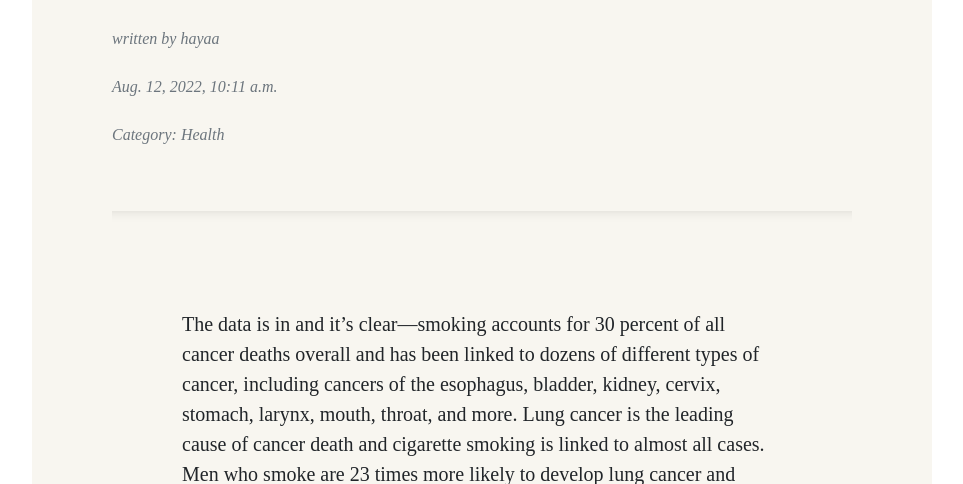
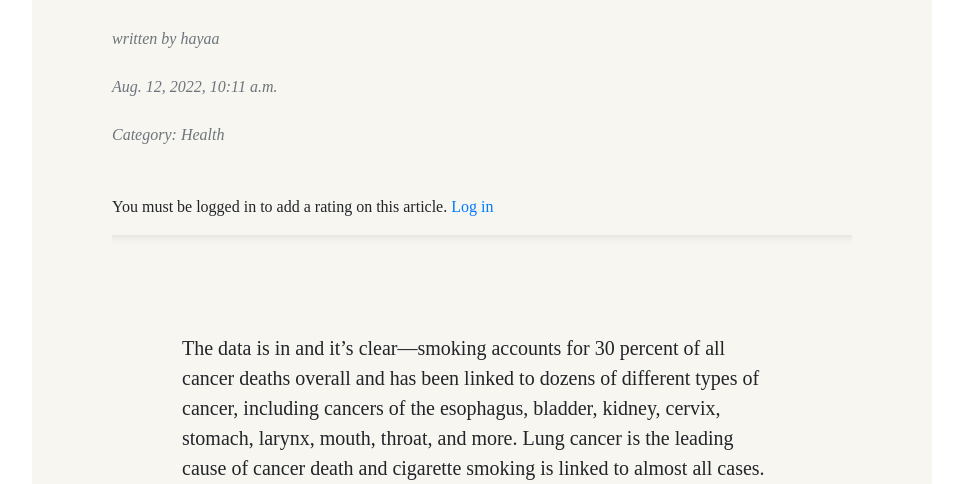
Before and after one commit to HayaaQutaishat/Articles-Application, a Django app: page /article/31 in a window 1280 px wide. Shown: the part 263-747 px from the top of the page, without its empty margins (158-1121 px from the left). Run offline with Django 4.2, Linux system fonts and the light colour scheme; data comes from the database, SQL or seed files in the repository; both versions use the stored data as it was after the commit; some libraries are stand-ins or nearby versions.

Commit message:
Commit 10

```diff
--- a/final/static/final/index.js
+++ b/final/static/final/index.js
@@ -6,6 +6,7 @@ document.addEventListener('DOMContentLoaded', function() {
     const four = document.querySelector('#fourth')
     const five = document.querySelector('#fifth')
     const form = document.querySelector('.rate-form')
+    const confirmBox = document.getElementById('confirm-rating')
 
     const handleSelection = (selection) => {
         switch(selection) {
@@ -83,10 +84,10 @@ document.addEventListener('DOMContentLoaded', function() {
             e.preventDefault()
             // grab the id of the rated article
             const id = e.target.id
-            // console.log(id)
+            console.log(id)
             // grab the id of the score of the article
             const score = getNumericValue(val);
-            // console.log(score)
+            console.log(score)
             fetch('/rating', {
                 method: 'POST',
                 body: JSON.stringify({
@@ -96,13 +97,11 @@ document.addEventListener('DOMContentLoaded', function() {
               })
               .then(response => response.json())
               .then(result => {
-                  console.log(result);
+                //   console.log(result);
+                confirmBox.innerHTML = `<p><mark>Successfully rated with ${score} star(s)!</mark></p>`
               });
         })
     }))
-
-
-
 
     const edit_btns = document.querySelectorAll('.edit_btn')
     edit_btns.forEach(btn => {
--- a/final/static/final/styles.css
+++ b/final/static/final/styles.css
@@ -171,7 +171,7 @@ blockquote:hover {
     border: 0 !important;
 }
 
-.this:hover::after {
+.tool_tip:hover::after {
     content: attr(data-tooltip);
     height: 30px;
     width: max-content;
--- a/final/templates/final/article.html
+++ b/final/templates/final/article.html
@@ -37,6 +37,7 @@
         {% endif %}
             <br>
             {% if user.is_authenticated %}
+            <!-- Rating form -->
                 <form class="rate-form" action="" method="post" id="{{ article.id }}">
                     {% csrf_token %}
                     <button type="submit" class="fa fa-star my_btn" id="first"></button>
@@ -45,7 +46,10 @@
                     <button type="submit" class="fa fa-star my_btn" id="fourth"></button>
                     <button type="submit" class="fa fa-star my_btn" id="fifth"></button>
                 </form>
-        {% endif %}
+          {% else %}
+          <p>You must be logged in to add a rating on this article. <a href="{% url 'login' %}">Log in</a></p>
+          {% endif %}
+          <div id="confirm-rating"></div>
         <hr id="hr">
         <p id="article_text"> {{ article.text }} </p>
         <hr>
--- a/final/templates/final/index.html
+++ b/final/templates/final/index.html
@@ -14,7 +14,7 @@
                 <input name="search" type="text" class="form-control" placeholder="Search anything in your mind...">
                 <div class="input-group-append">
 
-                  <div class="this" data-tooltip="What Do you Want to Search?">
+                  <div class="tool_tip" data-tooltip="What Do you Want to Search?">
                     <button class="btn btn-secondary" type="button">
                       <i class="bi bi-search"></i>
                     </button>
--- a/final/templates/final/layout.html
+++ b/final/templates/final/layout.html
@@ -5,7 +5,7 @@
     <head>
 
         <title>{% block title %}Final{% endblock %}</title>
-         <meta name="viewport" content="width=device-width, initial-scale=1">
+        <meta name="viewport" content="width=device-width, initial-scale=1.0">
         <link href="https://cdn.jsdelivr.net/npm/bootstrap@5.2.0/dist/css/bootstrap.min.css" rel="stylesheet" integrity="sha384-gH2yIJqKdNHPEq0n4Mqa/HGKIhSkIHeL5AyhkYV8i59U5AR6csBvApHHNl/vI1Bx" crossorigin="anonymous">
         <link rel="stylesheet" href="https://stackpath.bootstrapcdn.com/bootstrap/4.4.1/css/bootstrap.min.css" integrity="sha384-Vkoo8x4CGsO3+Hhxv8T/Q5PaXtkKtu6ug5TOeNV6gBiFeWPGFN9MuhOf23Q9Ifjh" crossorigin="anonymous">
         <link rel="stylesheet" href="{% static 'final/styles.css' %}">
--- a/final/templates/final/login.html
+++ b/final/templates/final/login.html
@@ -25,7 +25,7 @@
         <input class="btn btn-primary" type="submit" value="Login">
     </form>
 
-    Don't have an account? <a href="{% url 'register' %}">Register here.</a> -->
+    Don't have an account? <a href="{% url 'register' %}">Register here.</a>
 
 
 
--- a/final/views.py
+++ b/final/views.py
@@ -151,20 +151,6 @@ def random(request):
         "random_article": random_article
     })
 
-def rating(request):
-    if request.method != "POST":
-        return JsonResponse({"error": "POST request required."}, status=400)
-    # Check the data
-    data = json.loads(request.body)
-    id = data.get("id", "")
-    article = Article.objects.get(pk=id)
-    user = request.user
-    score = data.get("score", "")
-    rating = Rating.create(user=user, article=article, score=score)
-    rating.save()
-    return JsonResponse({"scroe": score }, status=201)
-
-
 @login_required
 def read_later(request):
     user = request.user
@@ -228,3 +214,21 @@ def delete_article(request, article_id):
     article.delete()
     messages.success(request, 'Article successfully deleted.')
     return HttpResponseRedirect(reverse("category", args=(category_id,)))
+
+
+@login_required
+def rating(request):
+    if request.method != "POST":
+        return JsonResponse({"error": "POST request required."}, status=400)
+    # Check the data
+    data = json.loads(request.body)
+    id = data.get("id", "")
+    article = Article.objects.get(pk=id)
+    user = request.user
+    score = data.get("score", "")
+    obj = Rating.objects.get(id=id)
+    print(obj)
+
+    rating = Rating.create(user=user, article=article, score=score)
+    rating.save()
+    return JsonResponse({"scroe": score }, status=201)
```
Also changed, not shown: db.sqlite3.
